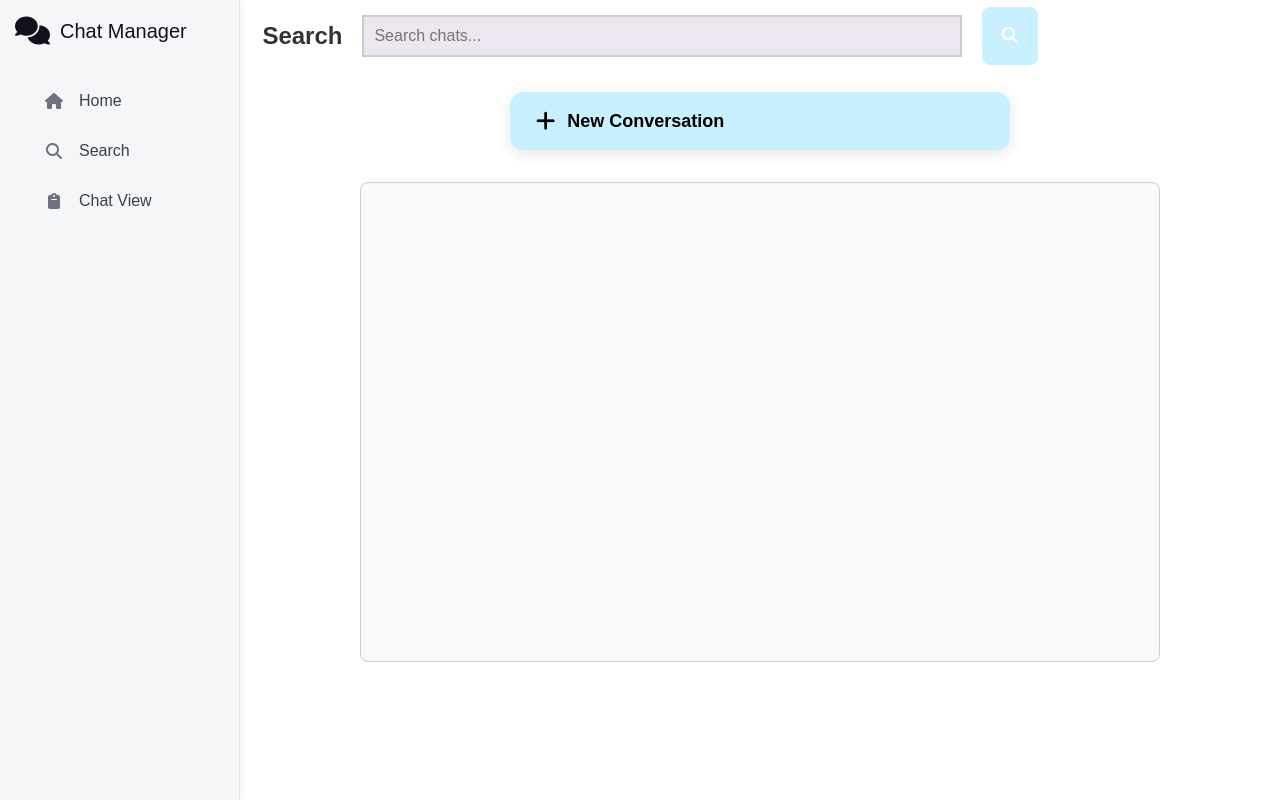
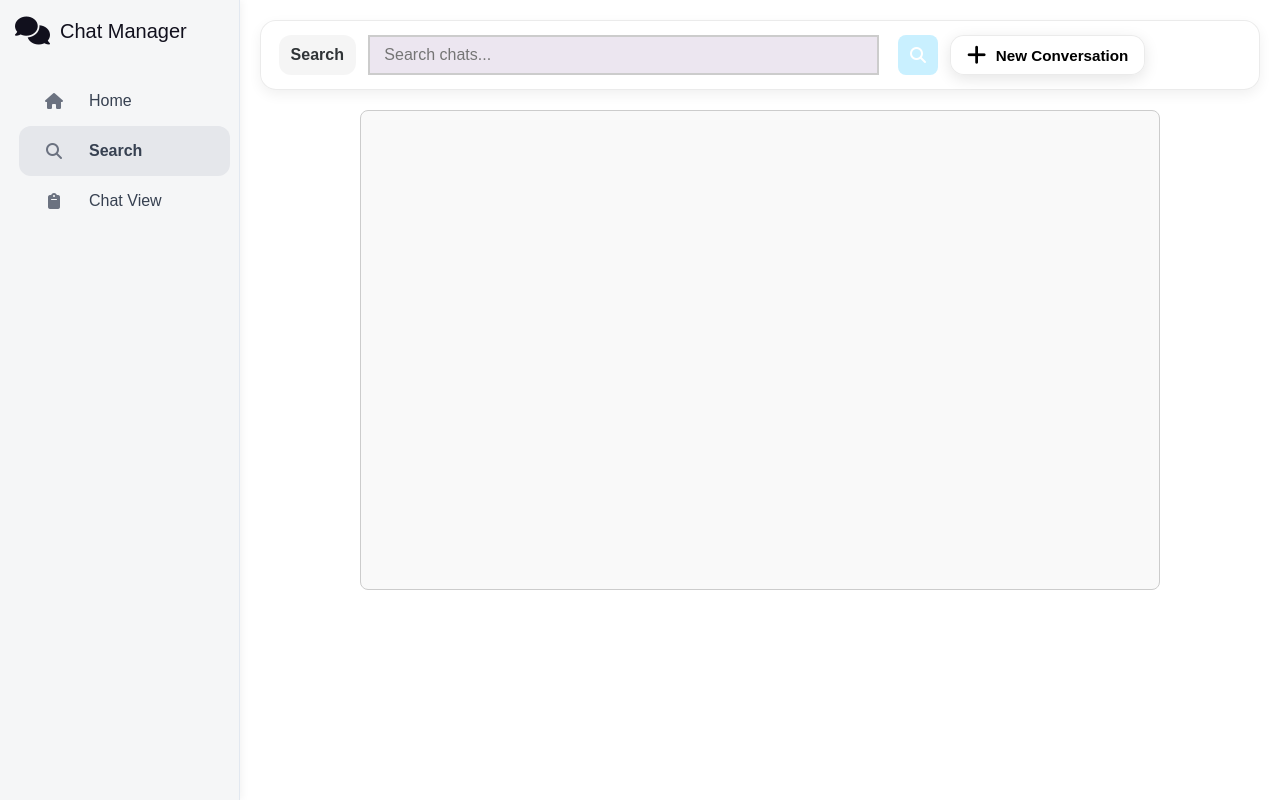
Before and after one commit to JohnS43-sys/ComputerScienceIA, a website: page frontend/screen2.html in a window 1280 px wide. Drawn offline with nearby package versions, Linux system fonts and the light colour scheme; no server answers.

Commit message:
final commit

```diff
--- a/frontend/css/buttons.css
+++ b/frontend/css/buttons.css
@@ -18,8 +18,13 @@
   justify-content: center;
   align-items: center;
   box-shadow: 0 4px 15px rgba(0,0,0,0.1);
+  color: black;
+  transition: transform 0.2s ease, box-shadow 0.2s ease;
+}
 
-  transition: transform 0.2s ease, box-shadow 0.2s ease;
+.button1 i{
+  color: black;
+  font-size: 64px;
 }
 
 .button1:hover {
--- a/frontend/css/styles.css
+++ b/frontend/css/styles.css
@@ -5,11 +5,10 @@
 @import url('./typography.css');
 @import url('./utilities.css');
 
-
-
-
 :root{
   --sidebar-w: 15rem;
+  --topbar-h: 4.25rem;
+  --control-h: 2.5rem;
 }
 
 .sidebar{
@@ -33,14 +32,16 @@
   top: 0;
   z-index: 100;
   width: 100%;
+  min-height: var(--topbar-h);
   align-self: stretch;
   display: flex;
   align-items: center;
   justify-content: flex-start;
   flex-wrap: wrap;
   gap: 0.75rem;
-  padding: 0.9rem 1.1rem;
+  padding: 0.875rem 1.1rem;
   margin: 0 0 1.25rem 0;
+  box-sizing: border-box;
   background: rgba(255,255,255,0.85);
   backdrop-filter: blur(0.8rem);
   -webkit-backdrop-filter: blur(0.8rem);
@@ -51,10 +52,13 @@
 }
 
 .content .button-container h1{
+  height: var(--control-h);
+  display: inline-flex;
+  align-items: center;
   margin: 0;
-  padding: 0.45rem 0.75rem;
+  padding: 0 0.75rem;
   font-size: 1rem;
-  line-height: 1.2;
+  line-height: 1;
   font-weight: 700;
   border-radius: 0.75rem;
   background: rgba(0,0,0,0.04);
@@ -62,8 +66,9 @@
 
 .content .button-container .create-conversation,
 .content .button-container .load-conversation,
-.content .button-container .dropdown-btn{
-  height: 2.5rem;
+.content .button-container .dropdown-btn,
+.content .button-container #export-button{
+  height: var(--control-h);
   display: inline-flex;
   align-items: center;
   gap: 0.6rem;
@@ -111,6 +116,43 @@
   gap: 1rem;
 }
 
+.search-controls{
+  display: flex;
+  align-items: center;
+  gap: 10px;
+  margin: 0;
+}
+
+.search-controls .search-bar{
+  height: var(--control-h);
+  line-height: var(--control-h);
+  padding: 0 0.9rem;
+  flex: 1;
+  max-width: 520px;
+  box-sizing: border-box;
+}
+
+.search-controls .button2{
+  height: var(--control-h);
+  width: var(--control-h);
+  display: inline-flex;
+  align-items: center;
+  justify-content: center;
+  padding: 0;
+}
+
+.navbar a.active{
+  opacity: 1;
+  font-weight: 600;
+}
+
+.navbar a{
+  text-decoration: none;
+  display: flex;
+  align-items: center;
+  gap: 10px;
+}
+
 @media (max-width: 48rem){
   :root{ --sidebar-w: 5rem; }
 
--- a/frontend/css/typography.css
+++ b/frontend/css/typography.css
@@ -42,6 +42,6 @@ h2 {
   font-size: 6rem;
 }
 
-.fa-solid.fa-microphone {
-  color: var(--primary);
+.fa-solid.fa-microphone{
+  color: #11101d;
 }
--- a/frontend/screen2.html
+++ b/frontend/screen2.html
@@ -1,21 +1,27 @@
 <!DOCTYPE html>
 <html lang="en">
   <head>
-    <meta charset="UTF-8">
-    <meta name="viewport" content="width=device-width, initial-scale=1.0">
-    <meta http-equiv="X-UA-Compatible" content="ie=edge">
+    <meta charset="UTF-8" />
+    <meta name="viewport" content="width=device-width, initial-scale=1.0" />
+    <meta http-equiv="X-UA-Compatible" content="ie=edge" />
     <title>Search</title>
-    <link rel="stylesheet" href="./css/styles.css">
-    <link rel="stylesheet" href="https://cdnjs.cloudflare.com/ajax/libs/font-awesome/6.5.0/css/all.min.css">
+
+    <link rel="stylesheet" href="./css/styles.css" />
+    <link
+      rel="stylesheet"
+      href="https://cdnjs.cloudflare.com/ajax/libs/font-awesome/6.5.0/css/all.min.css"
+    />
   </head>
+
   <body>
-    <main>
+    <main class="main-container">
       <aside class="sidebar">
         <div class="logo-content">
           <div class="logo">
             <i class="fa-solid fa-comments"></i>
             <div class="logo-name">Chat Manager</div>
           </div>
+
           <ul class="navbar">
             <li>
               <a href="./index.html">
@@ -24,7 +30,7 @@
               </a>
             </li>
             <li>
-                <a href="./screen2.html">
+              <a href="./screen2.html" class="active">
                 <i class="fa-solid fa-magnifying-glass"></i>
                 <span class="links-name">Search</span>
               </a>
@@ -39,27 +45,37 @@
         </div>
       </aside>
 
-      <!--Main Content-->
+      <section class="content">
+        <div class="button-container">
+          <h1>Search</h1>
 
-      <section class="content-search-page">
-        <h1 class="search-text">Search</h1>
-        <input type="text" class="search-bar" placeholder="Search chats...">
+          <div class="search-controls">
+            <input
+              type="text"
+              class="search-bar"
+              id="searchInput"
+              placeholder="Search chats..."
+            />
             <button class="button button2" onclick="searchForConversation()">
               <i class="fa-solid fa-magnifying-glass"></i>
             </button>
+          </div>
+
+          <button
+            class="create-conversation"
+            onclick="createConversation()"
+          >
+            <i class="fa-solid fa-plus"></i>
+            <span>New Conversation</span>
+          </button>
+        </div>
+
+        <div class="chat-logs-container">
+          <ul id="conversation-list-search"></ul>
+        </div>
       </section>
     </main>
 
-    <div class="content">
-      <button class="create-conversation create-conversation--search" onclick="createConversation()">
-          <i class="fa-solid fa-plus"></i>
-          <span>New Conversation</span>
-          </button>
-      <div class="chat-logs-container">
-        <ul id="conversation-list-search">
-
-        </ul>
-      </div>
     <script src="https://cdn.jsdelivr.net/npm/@supabase/supabase-js"></script>
     <script src="../backend/supabase.js"></script>
     <script src="../backend/conversations.js"></script>
```
Also changed, not shown: frontend/index.html (+1 -1 lines), frontend/screen3.html (+20 -21 lines), frontend/shortcut.js (+13 -1 lines). Lines whose indentation alone changed are shown as unchanged.
